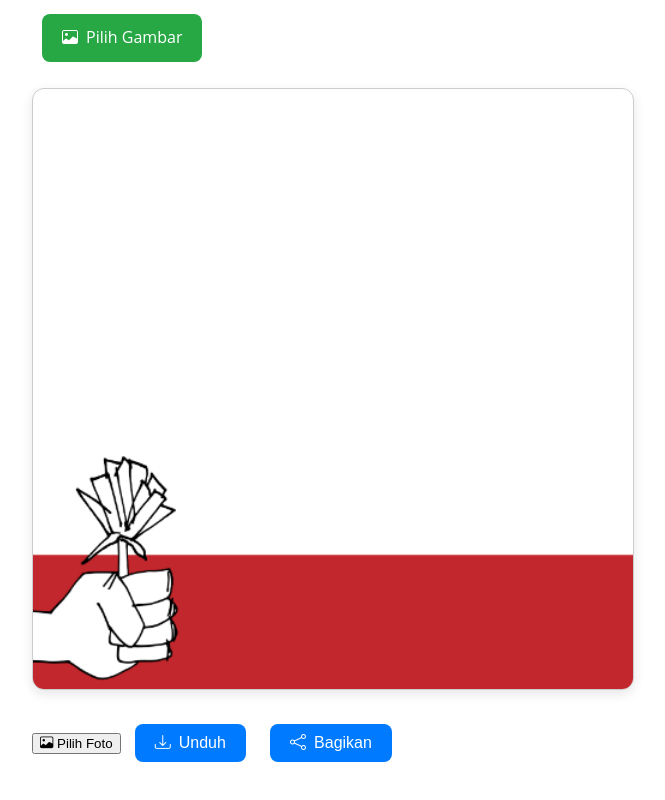
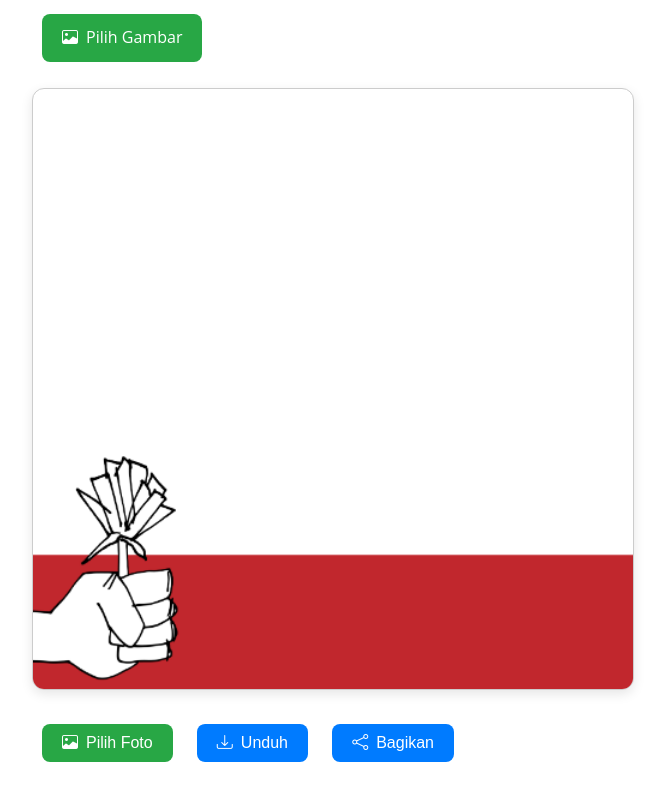
Before and after one commit to xtcodes/avatarprofile, a plain HTML site: page index.html in a window 1280 px wide. Shown: the part 381-1181 px from the top of the page, without its empty margins (308-973 px from the left). Drawn offline with nearby package versions, Linux system fonts and the light colour scheme.

Commit message:
Update index.html

```diff
--- a/index.html
+++ b/index.html
@@ -113,7 +113,7 @@ width: auto;
 </p>
 <p><canvas id="canvas" width="500" height="500"></canvas></p>
 <p>
-<button onclick="selectUpload()"><i class="bi bi-image"></i> Pilih Foto</button>
+<button class="file-label" onclick="selectUpload()"><i class="bi bi-image"></i> Pilih Foto</button>
 <button class="btn" id="download"><i class="bi bi-download"></i> Unduh</button>
 <button class="btn" id="share"><i class="bi bi-share"></i> Bagikan</button>
 </p>
```
